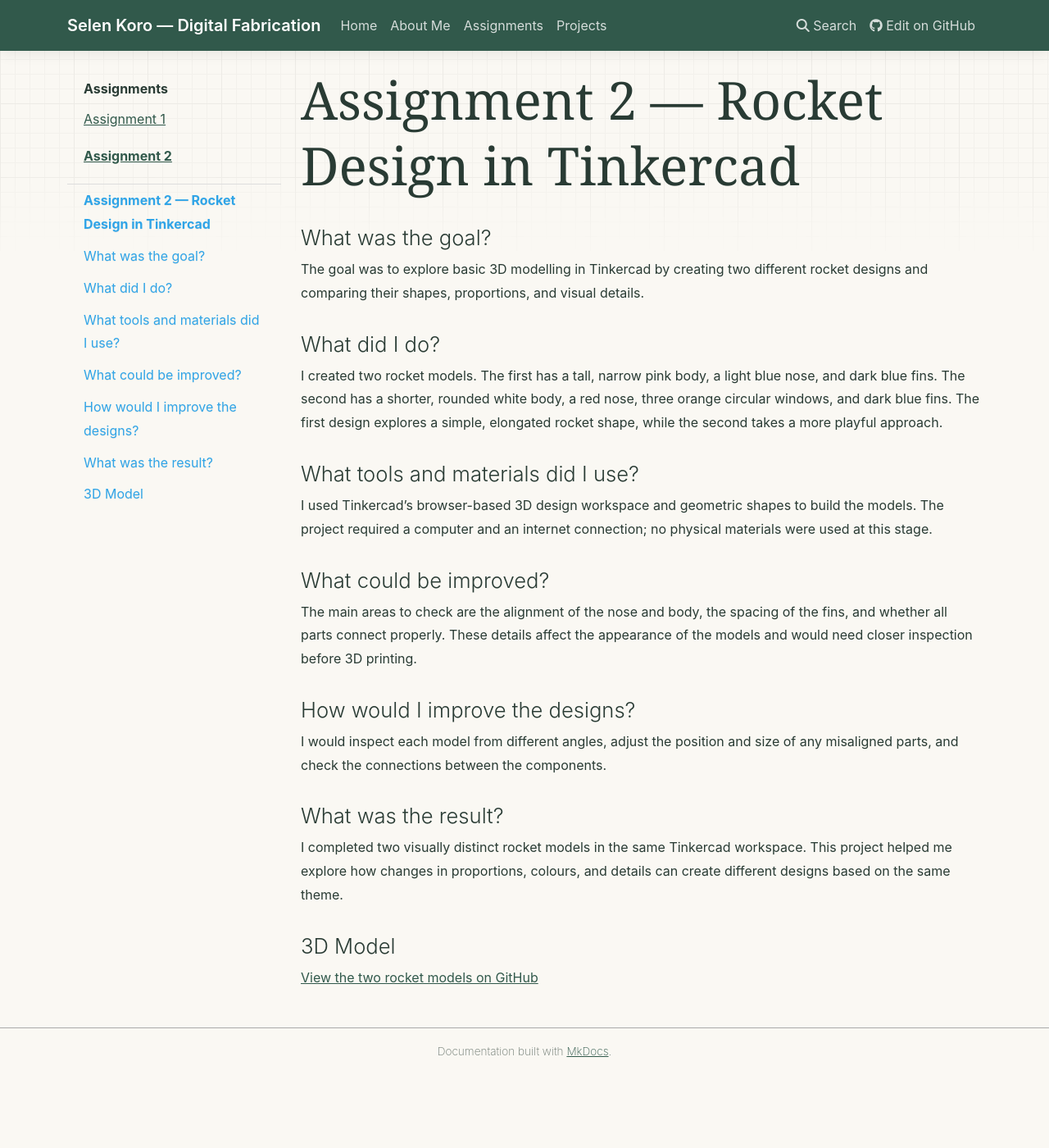
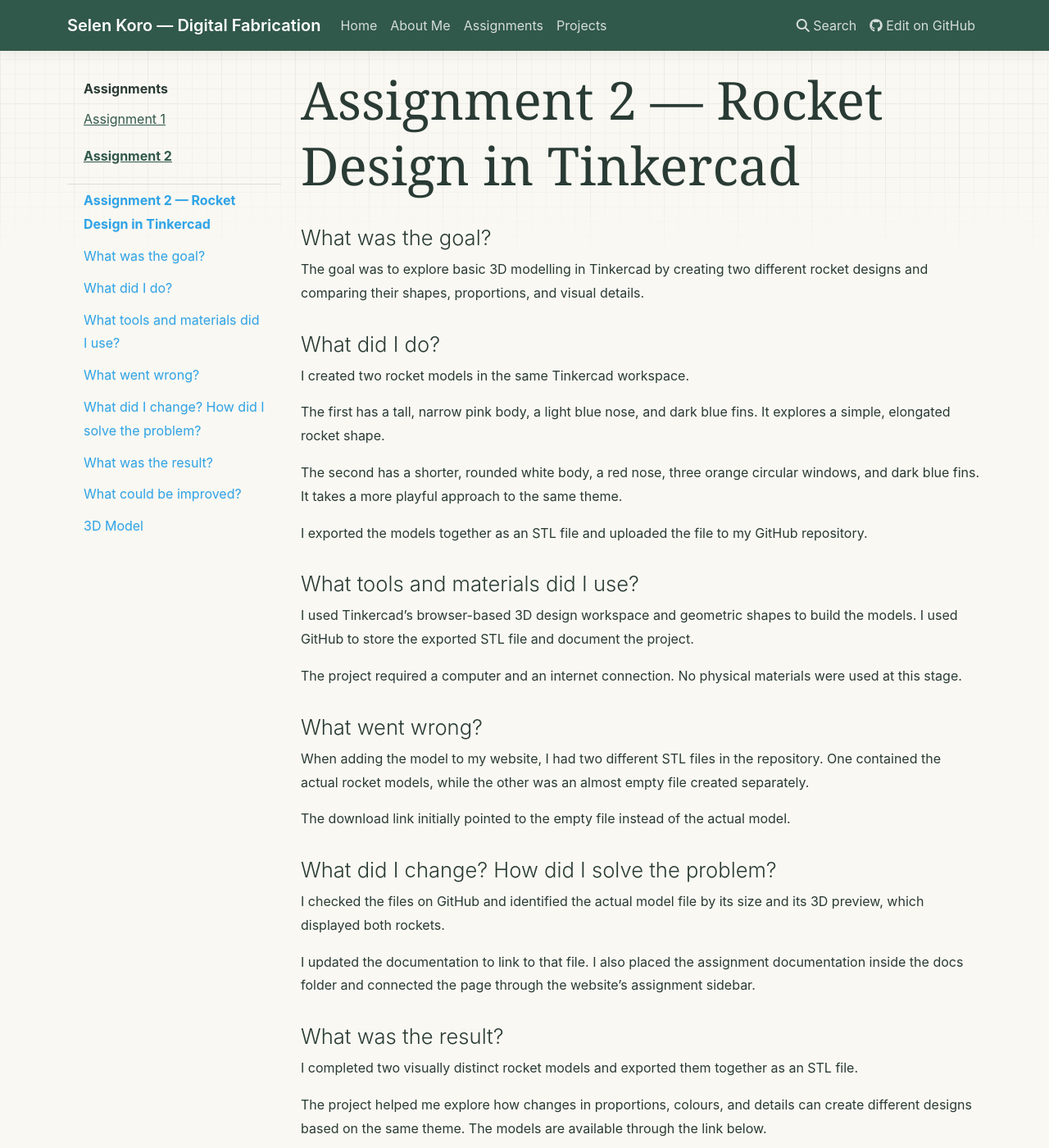
Before and after one commit to Koros1/digital-fabrication, an MkDocs documentation site: the page built from docs/assignment-2.md, in a window 1280 px wide and 1400 px high. Shown: the whole window at 82% size. Built offline with MkDocs 1.6.1, drawn with Linux system fonts in a browser that asks for light colours; nearby versions of some CDN libraries; some of the changed text lies outside the part shown.

Commit message:
Update assignment-2.md

```diff
--- a/docs/assignment-2.md
+++ b/docs/assignment-2.md
@@ -1,21 +1,51 @@
 # Assignment 2 — Rocket Design in Tinkercad
 
 ## What was the goal?
+
 The goal was to explore basic 3D modelling in Tinkercad by creating two different rocket designs and comparing their shapes, proportions, and visual details.
 
 ## What did I do?
-I created two rocket models. The first has a tall, narrow pink body, a light blue nose, and dark blue fins. The second has a shorter, rounded white body, a red nose, three orange circular windows, and dark blue fins. The first design explores a simple, elongated rocket shape, while the second takes a more playful approach.
+
+I created two rocket models in the same Tinkercad workspace.
+
+The first has a tall, narrow pink body, a light blue nose, and dark blue fins. It explores a simple, elongated rocket shape.
+
+The second has a shorter, rounded white body, a red nose, three orange circular windows, and dark blue fins. It takes a more playful approach to the same theme.
+
+I exported the models together as an STL file and uploaded the file to my GitHub repository.
 
 ## What tools and materials did I use?
-I used Tinkercad’s browser-based 3D design workspace and geometric shapes to build the models. The project required a computer and an internet connection; no physical materials were used at this stage.
+
+I used Tinkercad’s browser-based 3D design workspace and geometric shapes to build the models. I used GitHub to store the exported STL file and document the project.
+
+The project required a computer and an internet connection. No physical materials were used at this stage.
+
+## What went wrong?
+
+When adding the model to my website, I had two different STL files in the repository. One contained the actual rocket models, while the other was an almost empty file created separately.
+
+The download link initially pointed to the empty file instead of the actual model.
+
+## What did I change? How did I solve the problem?
+
+I checked the files on GitHub and identified the actual model file by its size and its 3D preview, which displayed both rockets.
+
+I updated the documentation to link to that file. I also placed the assignment documentation inside the docs folder and connected the page through the website’s assignment sidebar.
+
+## What was the result?
+
+I completed two visually distinct rocket models and exported them together as an STL file.
+
+The project helped me explore how changes in proportions, colours, and details can create different designs based on the same theme. The models are available through the link below.
 
 ## What could be improved?
-The main areas to check are the alignment of the nose and body, the spacing of the fins, and whether all parts connect properly. These details affect the appearance of the models and would need closer inspection before 3D printing.
 
-## How would I improve the designs?
-I would inspect each model from different angles, adjust the position and size of any misaligned parts, and check the connections between the components.
+Before 3D printing, I would inspect the alignment of the nose and body, the spacing of the fins, and the connections between components.
 
-## What was the result?
-I completed two visually distinct rocket models in the same Tinkercad workspace. This project helped me explore how changes in proportions, colours, and details can create different designs based on the same theme.
+I would also check the dimensions and thickness of smaller features to assess whether they are suitable for printing.
+
 ## 3D Model
-[View the two rocket models on GitHub](https://github.com/Koros1/digital-fabrication/blob/main/Selen%20Koro-%20Roket%20Tasarımı.stl)
+
+[View and rotate the two rocket models on GitHub](https://github.com/Koros1/digital-fabrication/blob/main/Selen%20Koro-%20Roket%20Tasarımı.stl)
+
+The STL file contains the geometry of both rockets. The original Tinkercad colours are not preserved in STL format.
```
